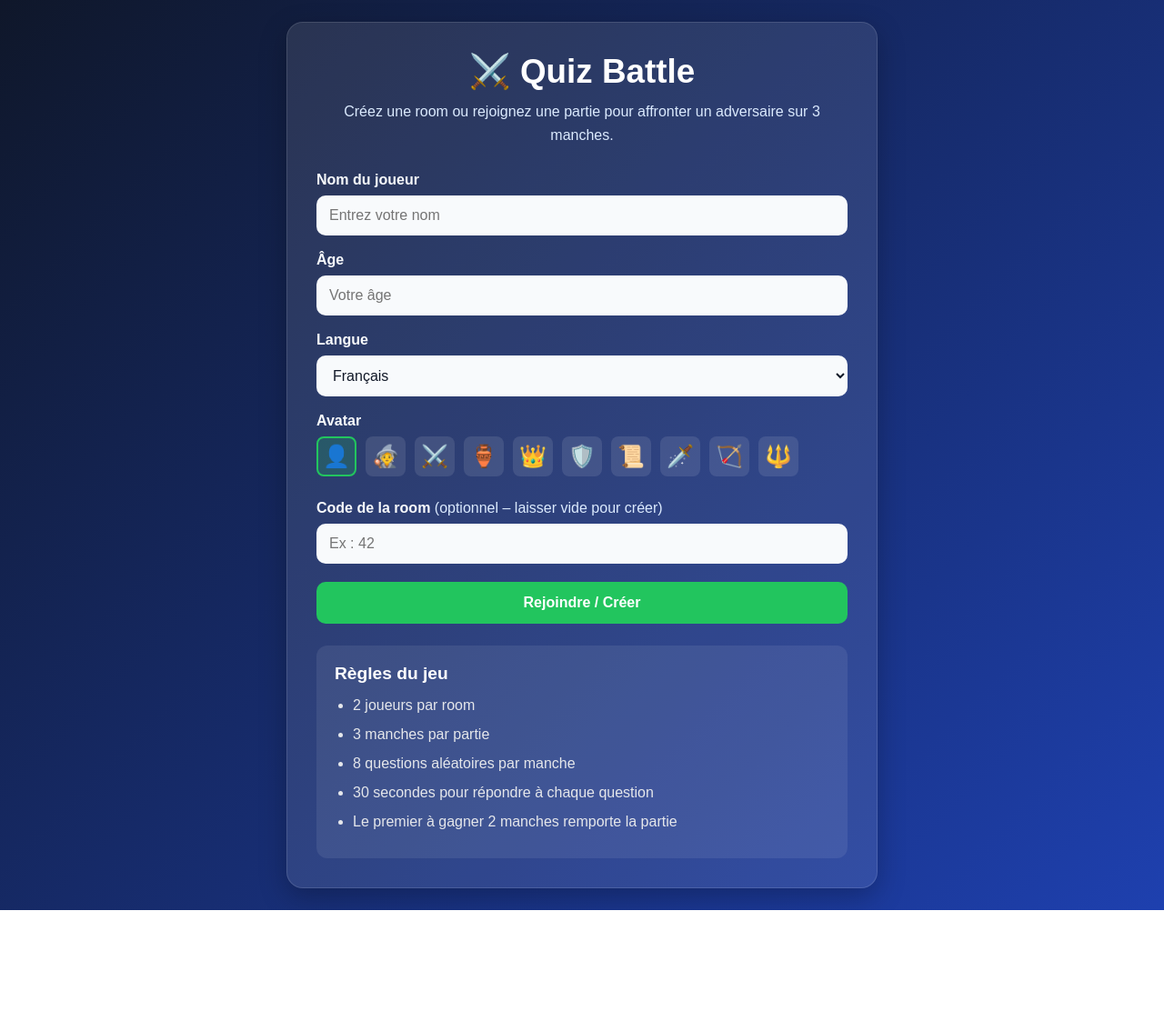
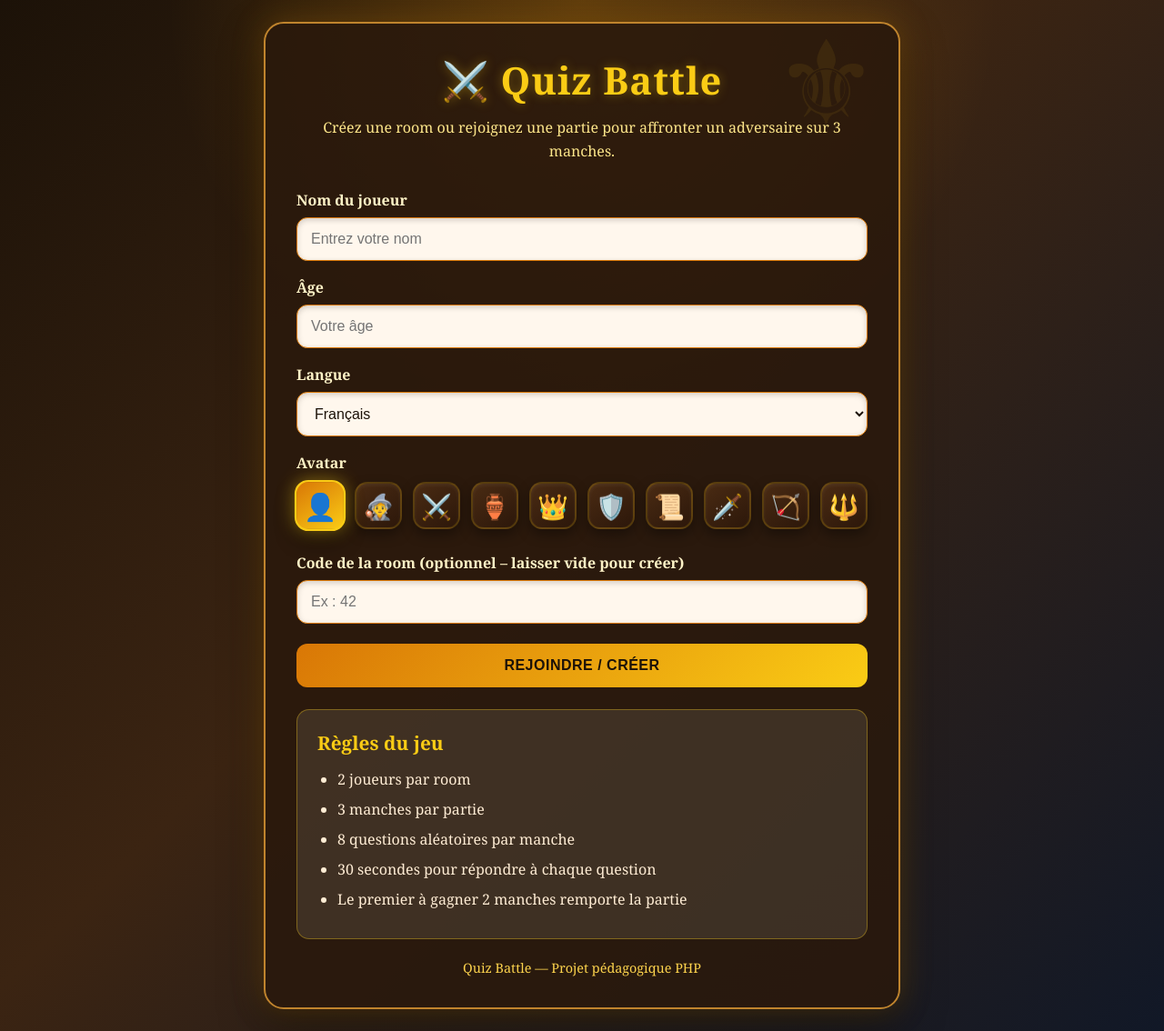
Before and after one commit to rabisara9-maker/projet_histoireweb, a PHP site: page /login.php in a window 1280 px wide, after a click that opens the changed part. Shown: the whole page at 91% size. Before the commit the page ends 1001 px from the top, so only its background shows below. Run offline with PHP 8.4, Linux system fonts and the light colour scheme.

Commit message:
html ameliore et css un peu

```diff
--- a/login.php
+++ b/login.php
@@ -1,18 +1,32 @@
 <?php
+/*Rôle : collecter les infos du joueur, lui attribuer une room,
+  puis rediriger vers room.php (salle d'attente). */
 session_start();
 
+
+/* --------------------------------------------------------------------------
+   TRAITEMENT DU FORMULAIRE (méthode POST)
+   S'exécute uniquement quand le joueur soumet ses informations.
+   -------------------------------------------------------------------------- */
 if ($_SERVER['REQUEST_METHOD'] === 'POST') {
+
     if (!empty($_POST['username'])) {
+
+        // --- Informations du joueur ---
         $_SESSION['username'] = htmlspecialchars(trim($_POST['username']), ENT_QUOTES, 'UTF-8');
         $_SESSION['age']      = !empty($_POST['age']) ? intval($_POST['age']) : null;
-        $_SESSION['language'] = !empty($_POST['language']) ? htmlspecialchars($_POST['language'], ENT_QUOTES, 'UTF-8') : 'fr';
+        $_SESSION['language'] = !empty($_POST['language'])
+                                ? htmlspecialchars($_POST['language'], ENT_QUOTES, 'UTF-8')
+                                : 'fr';
 
-        // CORRECTION BUG #10 : l'avatar est un emoji, pas un upload de fichier
-        $avatarsAutorisés = ['👤','🧙','⚔️','🏺','👑','🛡️','📜','🗡️','🏹','🔱'];
+        // --- Validation de l'avatar (liste blanche d'emojis autorisés) ---
+        $avatarsAutorises = ['👤','🧙','⚔️','🏺','👑','🛡️','📜','🗡️','🏹','🔱'];
         $avatar = $_POST['avatar'] ?? '👤';
-        $_SESSION['avatar'] = in_array($avatar, $avatarsAutorisés) ? $avatar : '👤';
+        $_SESSION['avatar'] = in_array($avatar, $avatarsAutorises) ? $avatar : '👤';
 
-        // Trouver ou créer une room
+        // --- Attribution d'une room ---
+        // Si un code room est fourni, on tente de rejoindre cette room précise.
+        // Sinon, on cherche une room libre ou on en crée une nouvelle.
         $roomId = null;
         if (!empty($_POST['room_code'])) {
             $roomId = intval($_POST['room_code']);
@@ -23,27 +37,55 @@ if ($_SERVER['REQUEST_METHOD'] === 'POST') {
         }
         $_SESSION['room_id'] = $roomId;
 
-        header("Location: room.php"); exit();
+        header("Location: room.php");
+        exit();
     }
 }
 
-function trouverRoomDisponible() {
+
+/* --------------------------------------------------------------------------
+   FONCTION : trouverRoomDisponible()
+   Parcourt les fichiers shared_room_N.json pour trouver une room
+   avec de la place. Si aucune n'est disponible, en crée une nouvelle.
+   -------------------------------------------------------------------------- */
+function trouverRoomDisponible(): int{
     $roomId = 1;
+
     while (true) {
-        $f = "shared_room_{$roomId}.json";
-        if (!file_exists($f)) {
-            $room = ['joueur1'=>null,'joueur2'=>null,'avatar1'=>null,'avatar2'=>null,'partie_lancee'=>false];
-            file_put_contents($f, json_encode($room));
+        $fichier = "shared_room_{$roomId}.json";
+
+        // Aucun fichier → room vierge, on la crée et on la retourne
+        if (!file_exists($fichier)) {
+            $nouvelleRoom = [
+                'joueur1'       => null,
+                'joueur2'       => null,
+                'avatar1'       => null,
+                'avatar2'       => null,
+                'partie_lancee' => false,
+            ];
+            file_put_contents($fichier, json_encode($nouvelleRoom));
             return $roomId;
         }
-        $room = json_decode(file_get_contents($f), true);
-        // Room disponible si elle a de la place ET que la partie n'est pas encore lancée
-        if ((!$room['joueur1'] || !$room['joueur2']) && empty($room['partie_lancee'])) {
+
+        // La room existe : vérifier si elle a encore de la place
+        $room = json_decode(file_get_contents($fichier), true);
+        $aDePlace      = !$room['joueur1'] || !$room['joueur2'];
+        $partieEnCours = !empty($room['partie_lancee']);
+
+        if ($aDePlace && !$partieEnCours) {
             return $roomId;
         }
+
+        // Room pleine ou partie déjà lancée → essayer la suivante
         $roomId++;
     }
 }
+
+/* --------------------------------------------------------------------------
+   Liste des avatars disponibles (utilisée dans le formulaire HTML)
+   -------------------------------------------------------------------------- */
+$avatarsDisponibles = ['👤','🧙','⚔️','🏺','👑','🛡️','📜','🗡️','🏹','🔱'];
+
 ?>
 <!DOCTYPE html>
 <html lang="fr">
@@ -51,41 +93,112 @@ function trouverRoomDisponible() {
     <meta charset="UTF-8"/>
     <meta name="viewport" content="width=device-width, initial-scale=1.0"/>
     <title>Quiz Battle – Accueil</title>
+
+    <!-- Feuille de styles externe (styles globaux + styles spécifiques login) -->
     <link rel="stylesheet" href="style.css"/>
     <style>
-    .avatar-picker { display:flex; flex-wrap:wrap; gap:10px; margin-top:8px; }
-    .avatar-picker input[type=radio] { display:none; }
+.avatar-picker {
+  display: flex;
+  flex-wrap: wrap;
+  gap: 12px;
+  margin-top: 10px;
+  justify-content: center;
+}
+
+.avatar-picker input[type=radio] {
+  display: none;
+}
+
 .avatar-picker label {
-      width:44px; height:44px; border-radius:8px;
-      display:flex; align-items:center; justify-content:center;
-      font-size:1.5rem; cursor:pointer;
-      border:2px solid transparent;
-      background:rgba(255,255,255,.1);
-      transition:.15s;
+  width: 52px;
+  height: 52px;
+  border-radius: 14px;
+  display: flex;
+  align-items: center;
+  justify-content: center;
+  font-size: 1.7rem;
+  cursor: pointer;
+
+  border: 2px solid rgba(250, 204, 21, 0.18);
+
+  background: linear-gradient(145deg, #4a2b13, #2c170a);
+  color: #fff7ed;
+
+  box-shadow:
+    inset 0 2px 4px rgba(255,255,255,0.06),
+    0 6px 14px rgba(0,0,0,0.35);
+
+  transition: 0.2s ease;
 }
+
+.avatar-picker label:hover {
+  transform: translateY(-3px) scale(1.05);
+  border-color: #facc15;
+  box-shadow:
+    0 0 14px rgba(250, 204, 21, 0.25),
+    0 8px 18px rgba(0,0,0,0.45);
+}
+
 .avatar-picker input[type=radio]:checked + label {
-      border-color:#22c55e; background:rgba(34,197,94,.2);
+  border-color: #facc15;
+  background: linear-gradient(145deg, #d97706, #facc15);
+  color: #1c1208;
+  transform: scale(1.08);
+  box-shadow:
+    0 0 18px rgba(250, 204, 21, 0.45),
+    0 10px 20px rgba(0,0,0,0.45);
 }
-    .avatar-picker label:hover { border-color:rgba(255,255,255,.4); }
   </style>
 </head>
+
 <body>
 <div class="page">
   <div class="card">
+
+    <!-- ====================================================================
+         HEADER — Titre et accroche de la page
+         ==================================================================== -->
     <header class="card-header">
       <h1>⚔️ Quiz Battle</h1>
       <p>Créez une room ou rejoignez une partie pour affronter un adversaire sur 3 manches.</p>
     </header>
 
+
+    <!-- ====================================================================
+         MAIN — Formulaire de connexion
+         Divisé en 3 sections :
+           1. Informations du joueur (nom, âge, langue, avatar)
+           2. Rejoindre ou créer une room
+           3. Bouton de soumission
+         ==================================================================== -->
+    <main>
       <form class="form" action="login.php" method="POST">
+
+        <!-- Section 1 : Informations personnelles du joueur -->
+        <section class="card-section">
           <div class="form-group">
             <label for="player-name">Nom du joueur</label>
-        <input type="text" id="player-name" name="username" placeholder="Entrez votre nom" required maxlength="30"/>
+            <input
+              type="text"
+              id="player-name"
+              name="username"
+              placeholder="Entrez votre nom"
+              required
+              maxlength="30"
+            />
           </div>
 
           <div class="form-group">
             <label for="player-age">Âge</label>
-        <input type="number" id="player-age" name="age" placeholder="Votre âge" min="10" max="100" required/>
+            <input
+              type="number"
+              id="player-age"
+              name="age"
+              placeholder="Votre âge"
+              min="10"
+              max="100"
+              required
+            />
           </div>
 
           <div class="form-group">
@@ -100,27 +213,55 @@ function trouverRoomDisponible() {
           <div class="form-group">
             <label>Avatar</label>
             <div class="avatar-picker">
-          <?php
-          $avs = ['👤','🧙','⚔️','🏺','👑','🛡️','📜','🗡️','🏹','🔱'];
-          foreach ($avs as $i => $av):
-          ?>
-          <input type="radio" name="avatar" id="av<?= $i ?>" value="<?= $av ?>" <?= $i===0?'checked':'' ?>>
-          <label for="av<?= $i ?>"><?= $av ?></label>
+              <?php foreach ($avatarsDisponibles as $index => $emoji) : ?>
+                <div class="avatar-item">
+                  <input
+                    type="radio"
+                    name="avatar"
+                    id="av<?= $index ?>"
+                    value="<?= $emoji ?>"
+                    <?= $index === 0 ? 'checked' : '' ?>
+                  />
+                  <label for="av<?= $index ?>"><?= $emoji ?></label>
+                </div>
               <?php endforeach; ?>
             </div>
           </div>
+        </section>
 
+        <!-- Section 2 : Rejoindre ou créer une room -->
+        <section class="card-section">
           <div class="form-group">
-        <label for="room-code">Code de la room <span style="font-weight:normal;color:#dbeafe;">(optionnel – laisser vide pour créer)</span></label>
-        <input type="number" id="room-code" name="room_code" placeholder="Ex : 42" min="1"/>
+            <label for="room-code">
+              Code de la room
+              <span class="label-note">(optionnel – laisser vide pour créer)</span>
+            </label>
+            <input
+              type="number"
+              id="room-code"
+              name="room_code"
+              placeholder="Ex : 42"
+              min="1"
+            />
           </div>
+        </section>
 
+        <!-- Section 3 : Soumission -->
+        <section class="card-section">
           <div class="button-group">
             <button type="submit" class="btn btn-primary">Rejoindre / Créer</button>
           </div>
+        </section>
+
       </form>
+    </main>
 
-    <section class="rules">
+
+    <!-- ====================================================================
+         FOOTER — Règles du jeu (information statique)
+         ==================================================================== -->
+    <footer>
+      <section class="rules card-section">
         <h2>Règles du jeu</h2>
         <ul>
           <li>2 joueurs par room</li>
@@ -130,7 +271,11 @@ function trouverRoomDisponible() {
           <li>Le premier à gagner 2 manches remporte la partie</li>
         </ul>
       </section>
-  </div>
-</div>
+
+      <p class="card-footer">Quiz Battle — Projet pédagogique PHP</p>
+    </footer>
+
+  </div><!-- /.card -->
+</div><!-- /.page -->
 </body>
 </html>
--- a/style.css
+++ b/style.css
@@ -5,10 +5,12 @@
 }
 
 body {
-  font-family: Arial, sans-serif;
+  font-family: Georgia, "Times New Roman", serif;
   min-height: 100vh;
-  background: linear-gradient(135deg, #0f172a, #1e40af);
-  color: #ffffff;
+  background:
+    radial-gradient(circle at top, rgba(245, 158, 11, 0.25), transparent 35%),
+    linear-gradient(135deg, #1c1208, #3b2412 45%, #111827);
+  color: #fff7ed;
 }
 
 .page {
@@ -21,26 +23,42 @@ body {
 
 .card {
   width: 100%;
-  max-width: 650px;
-  background: rgba(255, 255, 255, 0.10);
-  border: 1px solid rgba(255, 255, 255, 0.12);
-  border-radius: 18px;
-  padding: 32px;
-  box-shadow: 0 10px 30px rgba(0, 0, 0, 0.25);
+  max-width: 700px;
+  background: rgba(41, 24, 12, 0.88);
+  border: 2px solid #c0842d;
+  border-radius: 22px;
+  padding: 34px;
+  box-shadow:
+    0 0 35px rgba(245, 158, 11, 0.25),
+    0 18px 45px rgba(0, 0, 0, 0.55);
+  position: relative;
+  overflow: hidden;
+}
+
+.card::before {
+  content: "⚜";
+  position: absolute;
+  top: -27px;
+  right: 22px;
+  font-size: 8rem;
+  color: rgba(250, 204, 21, 0.08);
 }
 
 .card-header {
   text-align: center;
-  margin-bottom: 28px;
+  margin-bottom: 30px;
 }
 
 .card-header h1 {
-  font-size: 2.3rem;
-  margin-bottom: 10px;
+  font-size: 2.6rem;
+  margin-bottom: 12px;
+  color: #facc15;
+  text-shadow: 0 0 12px rgba(250, 204, 21, 0.35);
+  letter-spacing: 1px;
 }
 
 .card-header p {
-  color: #dbeafe;
+  color: #fde68a;
   line-height: 1.6;
   font-size: 1rem;
 }
@@ -57,71 +75,90 @@ body {
   display: block;
   margin-bottom: 8px;
   font-weight: bold;
-  color: #f8fafc;
+  color: #fef3c7;
 }
 
 .form-group input,
 .form-group select {
   width: 100%;
-  padding: 13px 14px;
-  border: none;
-  border-radius: 10px;
+  padding: 14px 15px;
+  border: 1px solid #d97706;
+  border-radius: 12px;
   outline: none;
   font-size: 1rem;
-  background: #f8fafc;
-  color: #111827;
+  background: #fff7ed;
+  color: #1c1208;
+  box-shadow: inset 0 2px 6px rgba(0,0,0,0.18);
+}
+
+.form-group input:focus,
+.form-group select:focus {
+  border-color: #facc15;
+  box-shadow: 0 0 0 3px rgba(250, 204, 21, 0.25);
 }
 
 .button-group {
   display: flex;
   gap: 12px;
-  margin-top: 20px;
+  margin-top: 22px;
 }
 
 .btn {
   flex: 1;
-  padding: 14px;
+  padding: 15px;
   border: none;
-  border-radius: 10px;
+  border-radius: 12px;
   font-size: 1rem;
   font-weight: bold;
   cursor: pointer;
   transition: 0.25s ease;
+  text-transform: uppercase;
+  letter-spacing: 0.5px;
 }
 
 .btn:hover {
-  transform: translateY(-2px);
+  transform: translateY(-3px) scale(1.01);
+  box-shadow: 0 10px 20px rgba(0,0,0,0.35);
 }
 
 .btn-primary {
-  background: #22c55e;
-  color: white;
+  background: linear-gradient(135deg, #d97706, #facc15);
+  color: #1c1208;
 }
 
 .btn-secondary {
-  background: #f59e0b;
-  color: white;
+  background: linear-gradient(135deg, #7c2d12, #b45309);
+  color: #fff7ed;
 }
 
 .rules {
-  background: rgba(255, 255, 255, 0.08);
-  border-radius: 12px;
-  padding: 20px;
+  background: rgba(255, 247, 237, 0.10);
+  border: 1px solid rgba(250, 204, 21, 0.35);
+  border-radius: 14px;
+  padding: 22px;
 }
 
 .rules h2 {
-  font-size: 1.2rem;
-  margin-bottom: 12px;
+  font-size: 1.3rem;
+  margin-bottom: 14px;
+  color: #facc15;
 }
 
 .rules ul {
-  padding-left: 20px;
+  padding-left: 22px;
 }
 
 .rules li {
-  margin-bottom: 8px;
+  margin-bottom: 9px;
   line-height: 1.5;
-  color: #e5e7eb;
+  color: #ffedd5;
+}
+
+.card-footer {
+  text-align: center;
+  margin-top: 22px;
+  color: #fcd34d;
+  font-size: 0.9rem;
 }
 
 @media (max-width: 600px) {
@@ -130,7 +167,7 @@ body {
   }
 
   .card-header h1 {
-    font-size: 1.9rem;
+    font-size: 2rem;
   }
 
   .button-group {
```
Also changed, not shown: quiz.css (+72 -54 lines), quiz.php (+23 -15 lines). Lines whose indentation alone changed are shown as unchanged.
